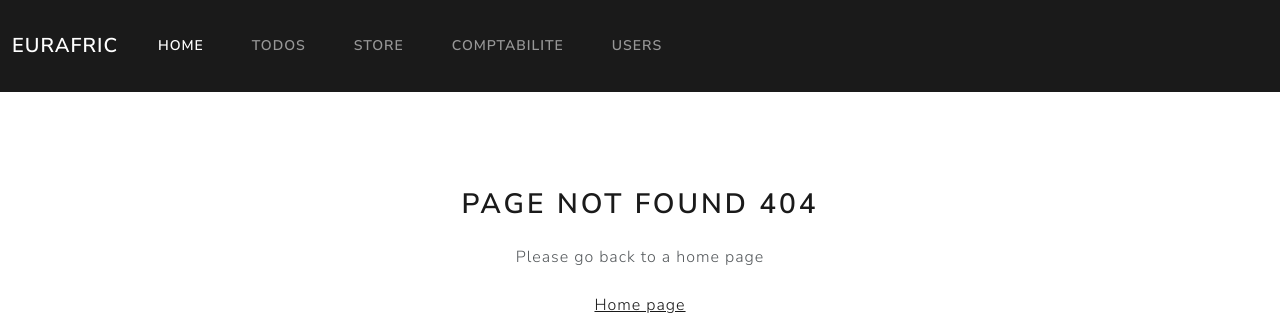
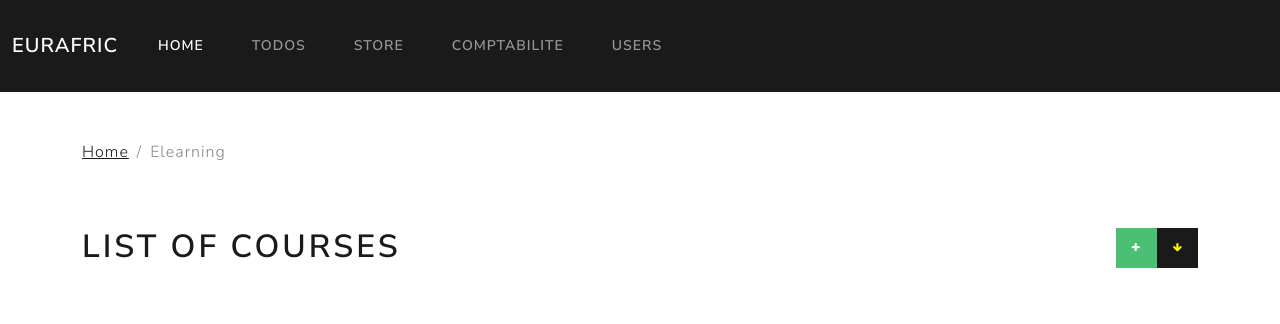
Before and after one commit to IDBRAHIMDEV/formation-angular-18-eurafric, an Angular app: page /elearning/list in a window 1280 px wide. Before the commit this address had no page. Shown: the top 324 px of the page. Built offline with nearby package versions, Linux system fonts and the light colour scheme; data requests are answered from the project's data file.

Commit message:
children routes

```diff
--- a/src/app/components/navbar/navbar.component.html
+++ b/src/app/components/navbar/navbar.component.html
@@ -15,7 +15,7 @@
             <a class="nav-link" routerLink="/todos">Todos</a>
           </li>
           <li class="nav-item">
-            <a class="nav-link" routerLink="/elearning">Store</a>
+            <a class="nav-link" routerLink="/elearning/list">Store</a>
           </li>
           <li class="nav-item">
             <a class="nav-link" routerLink="/comptabilite">Comptabilite</a>
--- a/src/app/pages/courses/list-courses/list-courses.component.html
+++ b/src/app/pages/courses/list-courses/list-courses.component.html
@@ -3,6 +3,9 @@
         <h1>List of courses</h1>
     </div>
     <div class="col-md-6 text-end">
+
+        <a routerLink="/elearning/create" class="btn btn-success btn-sm"><i class="fa fa-plus"></i></a>
+
         <button (click)="toggleForm()" class="btn btn-sm btn-primary">
             <i class="fa" [ngClass]="{
                 'fa-arrow-up': addable,
--- a/src/app/pages/courses/list-courses/list-courses.component.ts
+++ b/src/app/pages/courses/list-courses/list-courses.component.ts
@@ -6,11 +6,12 @@ import { CoursesService } from '../../../services/courses.service';
 import { DisplayListCourseComponent } from '../../../components/courses/display-list-course/display-list-course.component';
 import { DisplayGridCourseComponent } from '../../../components/courses/display-grid-course/display-grid-course.component';
 import { omit } from 'lodash';
+import { RouterLink } from '@angular/router';
 
 @Component({
   selector: 'app-list-courses',
   standalone: true,
-  imports: [NgClass, NgStyle, FormsModule, JsonPipe, DisplayListCourseComponent, DisplayGridCourseComponent],
+  imports: [NgClass, NgStyle, FormsModule, JsonPipe, DisplayListCourseComponent, DisplayGridCourseComponent, RouterLink],
   templateUrl: './list-courses.component.html',
   styleUrl: './list-courses.component.css'
 })
--- /dev/null
+++ b/src/app/pages/courses/main-courses/main-courses.component.html
@@ -0,0 +1,11 @@
+
+<div class="row my-5">
+    <div class="col-md-12">
+        <nav class="breadcrumb">
+            <a class="breadcrumb-item" routerLink="/home">Home</a>
+            <span class="breadcrumb-item active" aria-current="page">Elearning</span>
+        </nav>
+
+    </div>
+</div>
+<router-outlet></router-outlet>
```
Also changed, not shown: src/app/app.routes.ts (+23 -1 lines), src/app/pages/courses/main-courses/main-courses.component.ts (added, +13 -0 lines), src/app/pages/courses/courses.routes.ts (added), src/app/pages/courses/main-courses/main-courses.component.css (added), 1 other file (tests, documents, lock files or other folders).
